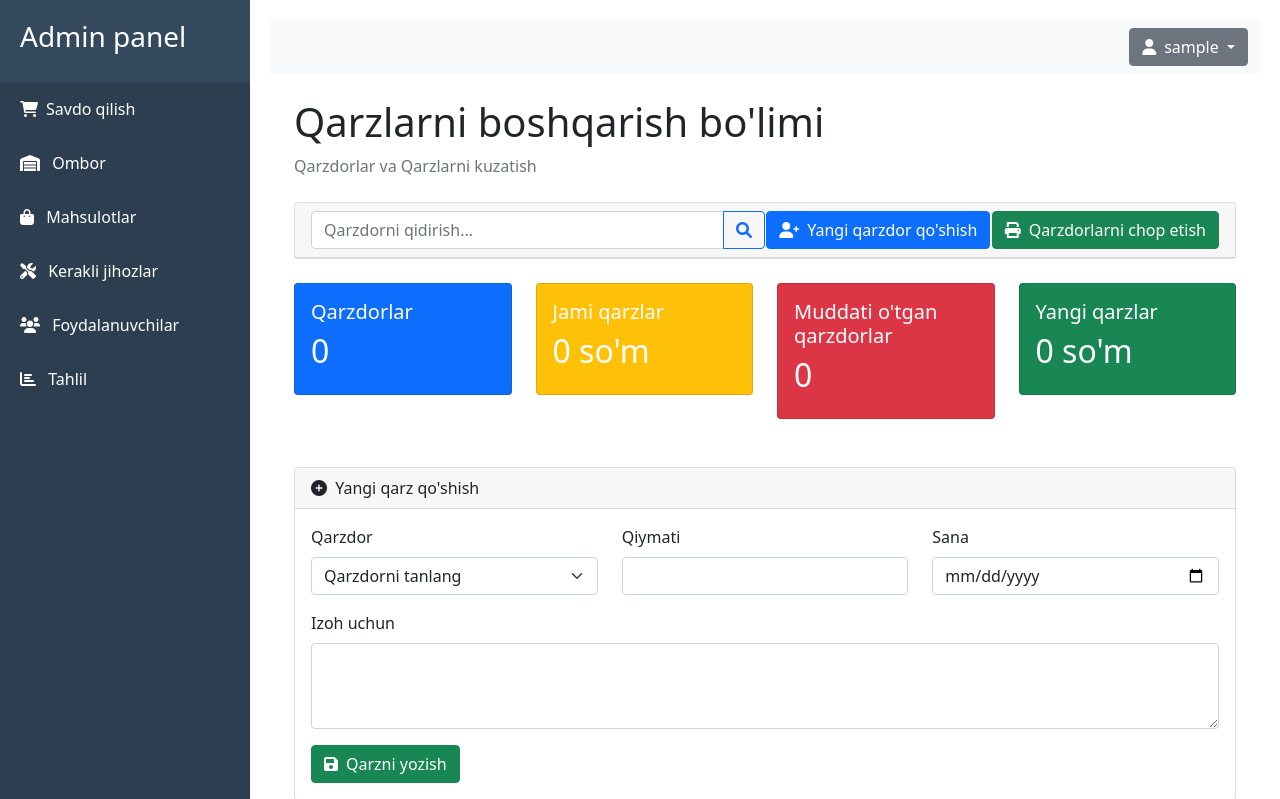
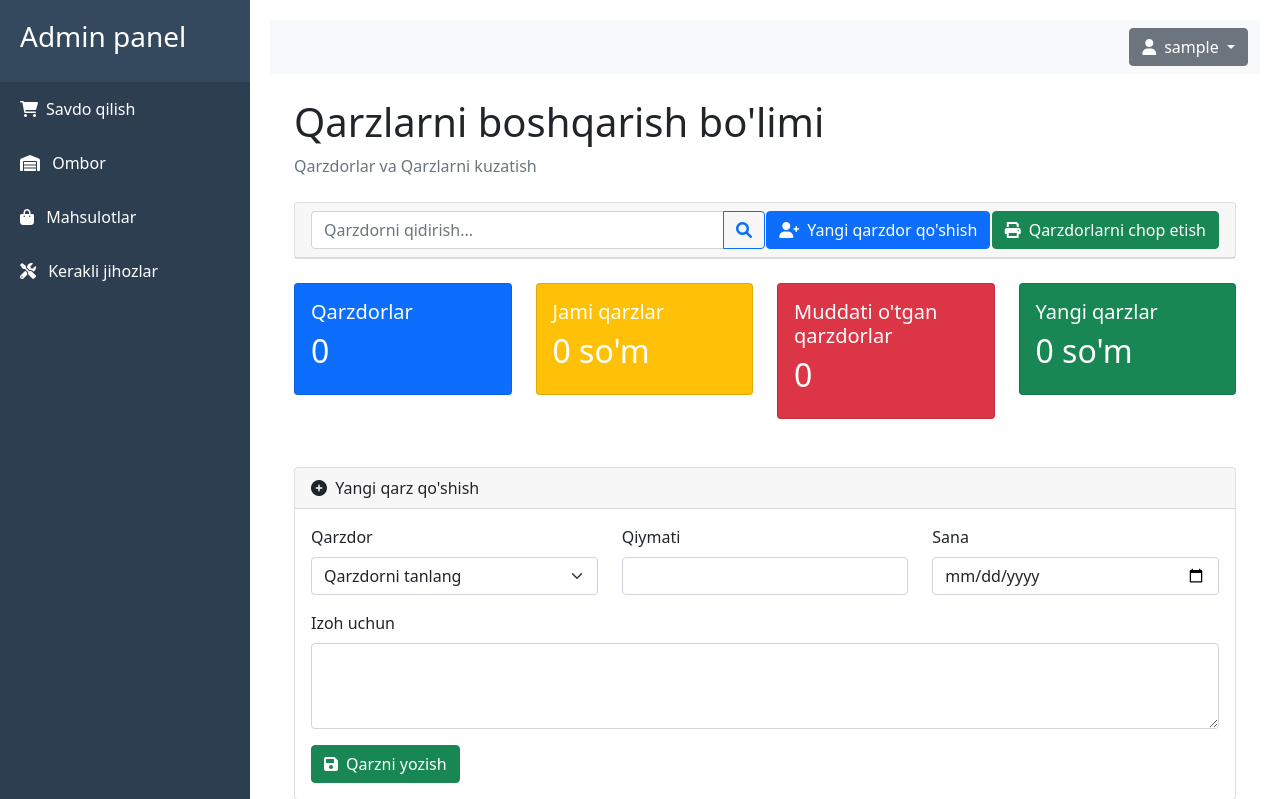
Before and after one commit to 000bakhtiyor/hisobot, a Django app: page /report/tools/debit/ in a window 1280 px wide. Shown: the top 799 px of the page. Run offline with Django 5.2, Linux system fonts and the light colour scheme; the visitor is signed in with stand-in values (Sample User, id 1); data that the repository does not hold is empty.

Commit message:
Remove some data

```diff
--- a/templates/base.html
+++ b/templates/base.html
@@ -98,9 +98,7 @@
         <li><a href="{% url 'warehouse' %}"><i class="fas fa-warehouse me-2"></i> Ombor</a></li>
         <li><a href="{% url 'products' %}"><i class="fas fa-shopping-bag me-2"></i> Mahsulotlar</a></li>
         <li><a href="{% url 'tools' %}"><i class="fas fa-tools me-2"></i> Kerakli jihozlar</a></li>
-        <li><a href="#"><i class="fas fa-users me-2"></i> Foydalanuvchilar</a></li>
-        <li><a href="#"><i class="fas fa-chart-bar me-2"></i> Tahlil</a></li>
-    </ul>
+        </ul>
 </div>
 
 <!-- Main Content -->
```
